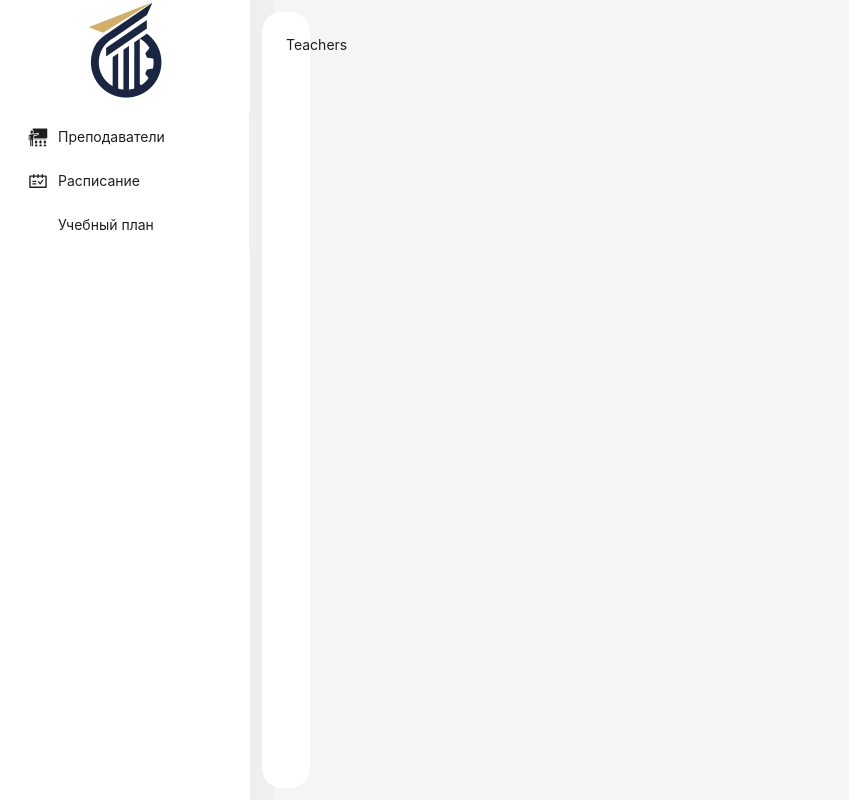
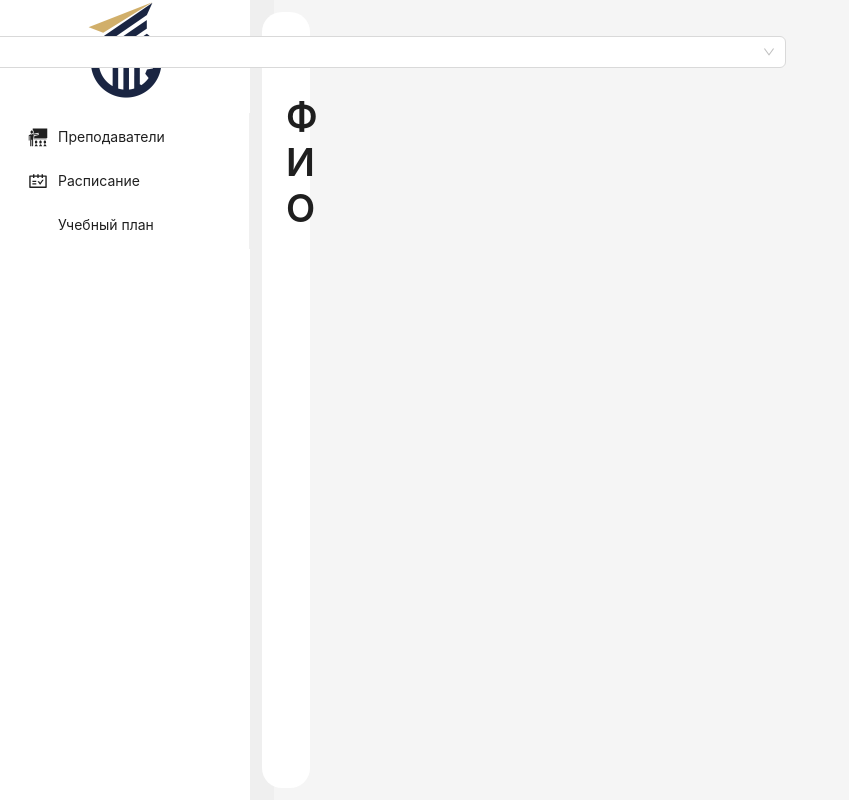
Before and after one commit to Wolahi/hahton-vgtu, a React (Create React App) app: page /teachers in a window 1280 px wide. Shown: the whole page, without its empty margins (0-849 px from the left). Built offline with nearby package versions, Linux system fonts and the light colour scheme; some icons are missing.

Commit message:
add select

```diff
--- /dev/null
+++ b/src/features/teachers/index.tsx
@@ -0,0 +1,28 @@
+// @ts-ignore
+import Title from 'antd/es/typography/Title';
+import styles from './main.module.scss';
+import { Select, Space } from 'antd';
+
+const Teacherpage = () => {
+  return (
+    <div>
+      <div className={styles.wriperInstruct}>
+        <Space wrap>
+          <Select
+            showSearch
+            className={styles.select}
+            defaultValue="lucy"
+            options={[
+              { value: 'jack', label: 'Jack' },
+              { value: 'lucy', label: 'Lucy' },
+              { value: 'Yiminghe', label: 'yiminghe' },
+              { value: 'disabled', label: 'Disabled', disabled: true },
+            ]}
+          />
+        </Space>
+      </div>
+      <Title>ФИО</Title>
+    </div>
+  );
+};
+export default Teacherpage;
--- /dev/null
+++ b/src/features/teachers/main.module.scss
@@ -0,0 +1,7 @@
+.wriperInstruct {
+  display: flex;
+  justify-content: center;
+}
+.select {
+  width: 1000px;
+}
--- a/src/pages/Teachers/index.tsx
+++ b/src/pages/Teachers/index.tsx
@@ -1,5 +1,7 @@
+import Teacherpage from '../../features/teachers';
+
 const Teachers = () => {
-  return <div>Teachers</div>;
+  return <Teacherpage />;
 };
 
 export default Teachers;
```
